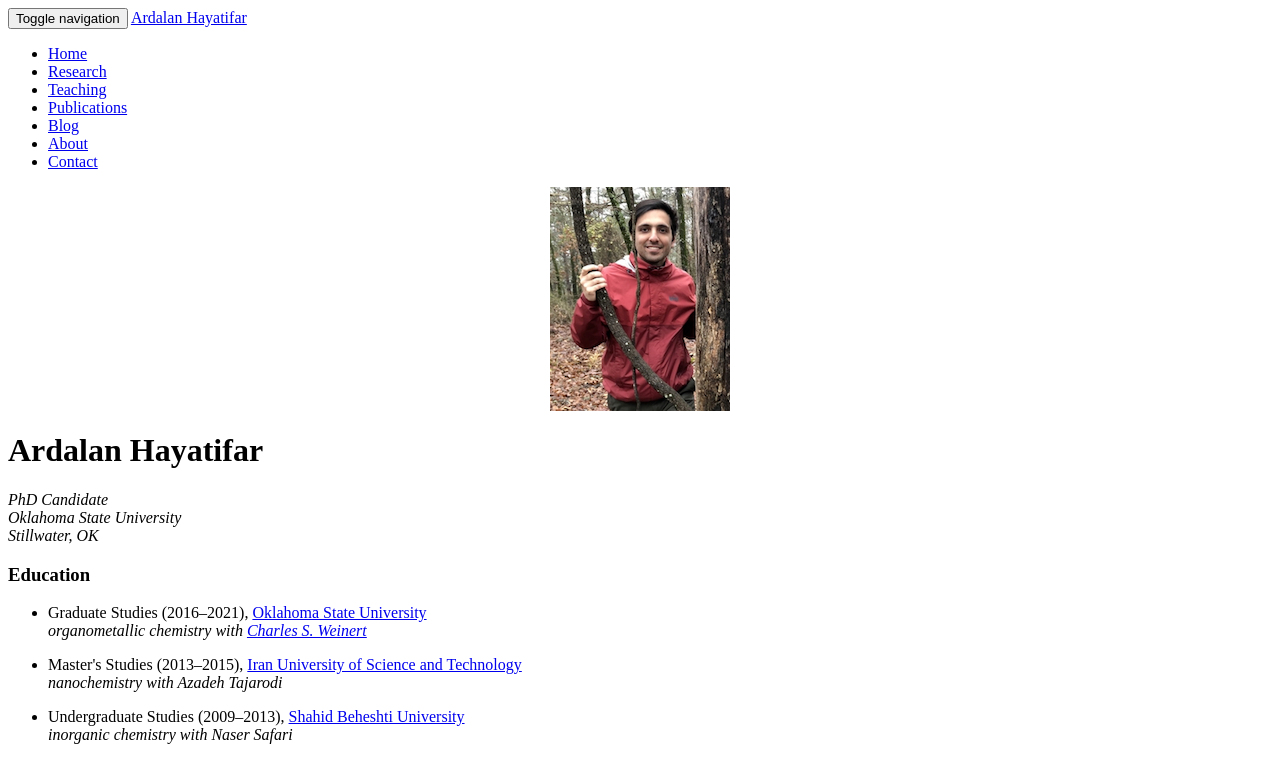
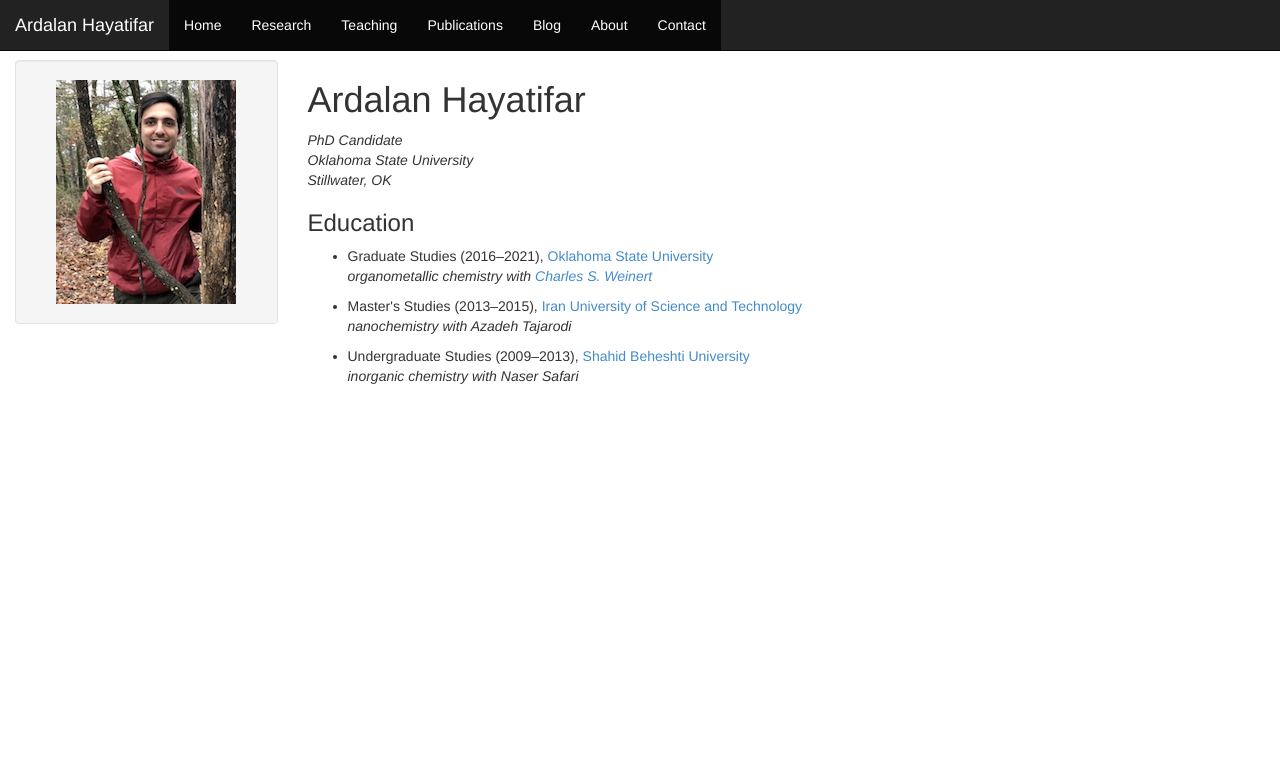
Before and after one commit to Ardalanhayatifar/ardalanhayatifar.github.io, a Jekyll site: the page index.html, which Jekyll copies as it is, in a window 1280 px wide. Shown: the top 783 px of the page. Built offline with Jekyll 4.4.1, drawn with Linux system fonts in a browser that asks for light colours; nearby versions of some CDN libraries; library files that are not in the unit come from our copies; comment, search, counter and statistics services are not loaded.

Commit message:
Update index.html

```diff
--- a/index.html
+++ b/index.html
@@ -5,14 +5,14 @@
     <meta charset="UTF-8">
     <title>Ardalan Hayatifar</title>
     <meta name="viewport" content="width=device-width, initial-scale=1.0">
-    <script src="ardalanhayatifar.github.io/js/jquery.min.js"></script>
-    <script src="ardalanhayatifar.github.io/js/bootstrap.min.js"></script>
-    <link href="ardalanhayatifar.github.io/css/bootstrap.min.css" rel="stylesheet" type="text/css">
-    <link href="ardalanhayatifar.github.io/css/theme.css" rel="stylesheet" type="text/css">
-    <link href="ardalanhayatifar.github.io/css/syntax.css" rel="stylesheet" type="text/css">
+    <script src="/js/jquery.min.js"></script>
+    <script src="/js/bootstrap.min.js"></script>
+    <link href="/css/bootstrap.min.css" rel="stylesheet" type="text/css">
+    <link href="/css/theme.css" rel="stylesheet" type="text/css">
+    <link href="/css/syntax.css" rel="stylesheet" type="text/css">
 
 
-</head>
+<script async="" type="text/javascript" src="//ekwan-github-io.disqus.com/count.js"></script></head>
 
 <body>
 
```
